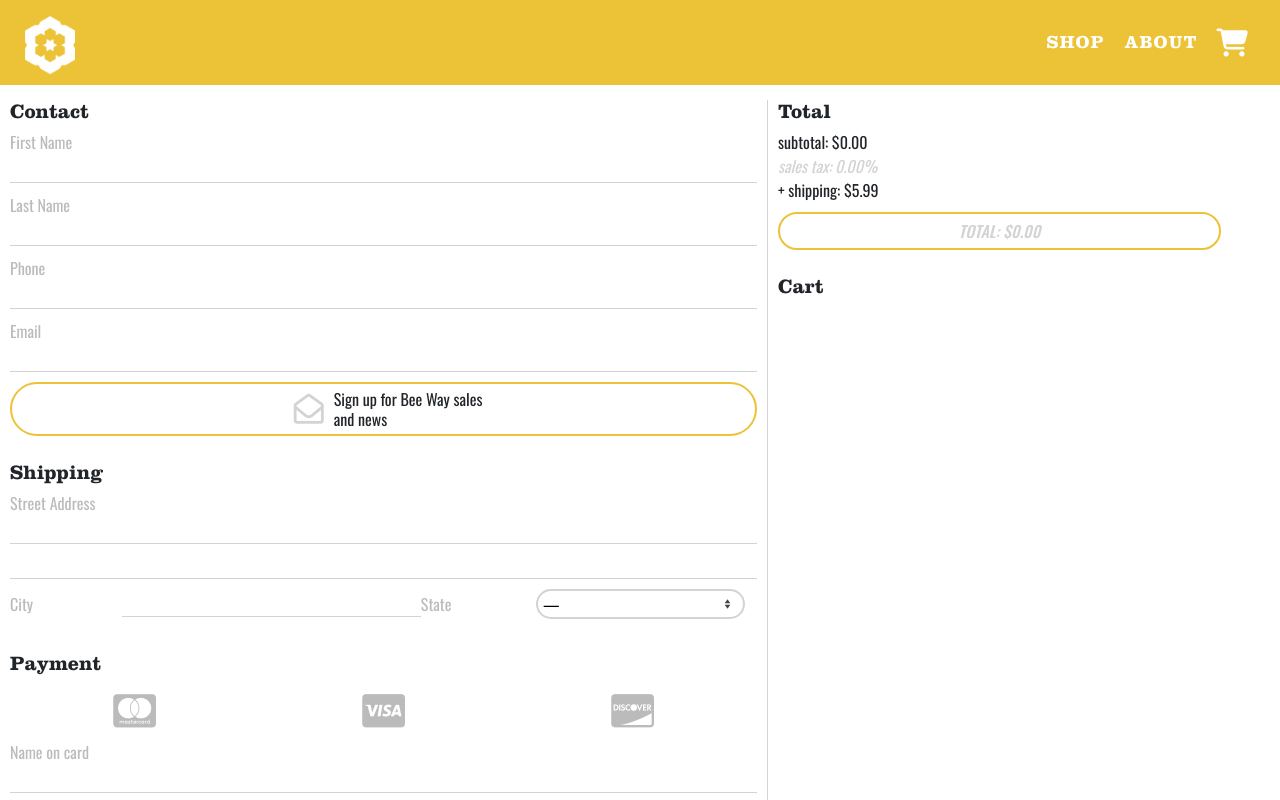
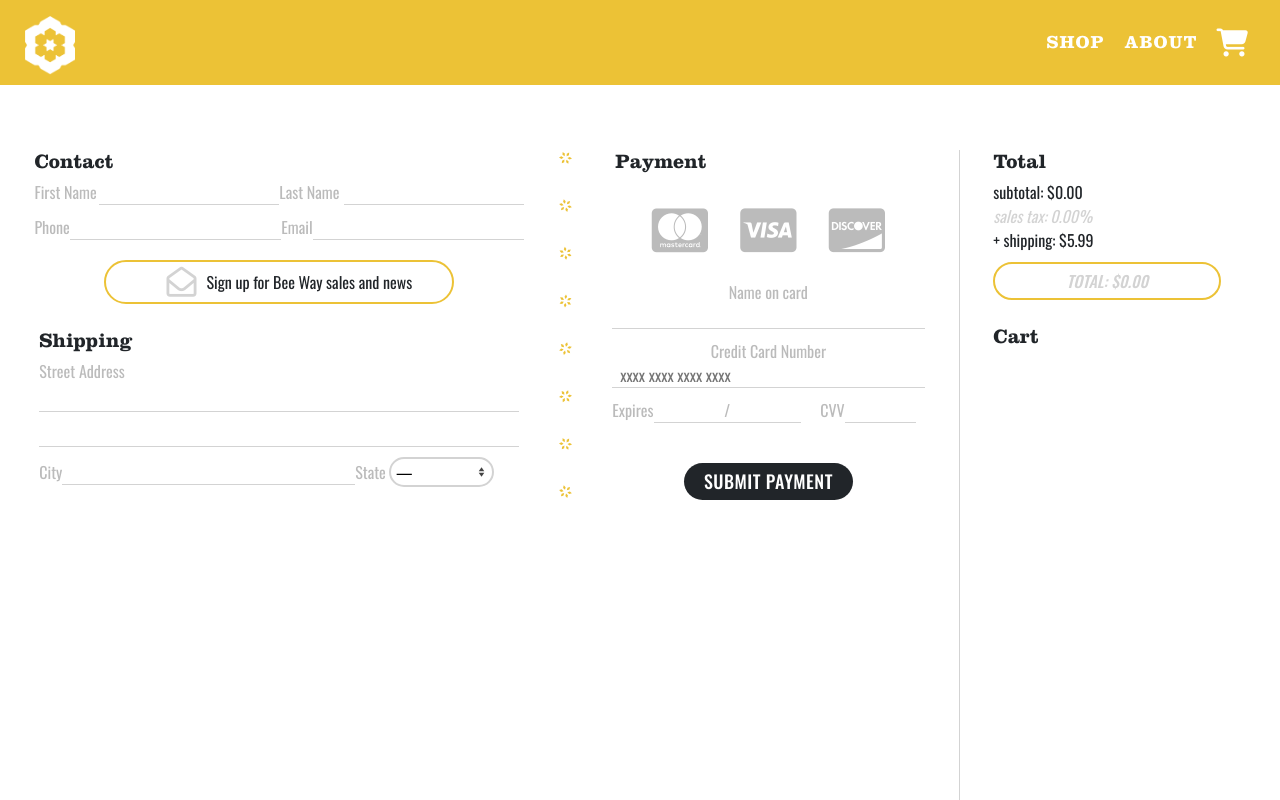
Before and after one commit to andrea-s-hoffman/bee-way-honey, an Angular app: page /checkout in a window 1280 px wide. Built offline with nearby package versions, Linux system fonts and the light colour scheme.

Commit message:
responsive work

```diff
--- a/src/app/checkout/checkout.component.css
+++ b/src/app/checkout/checkout.component.css
@@ -3,6 +3,10 @@
   height: 100vh;
   display: flex;
   overflow: hidden;
+}
+
+.flower-line {
+  visibility: hidden;
 }
 
 .contact,
@@ -62,8 +66,13 @@ input,
   width: 100%;
 }
 
+input {
+  padding-left: 8px;
+}
+
 .fab {
   font-size: 38px;
+  cursor: pointer;
 }
 
 .far {
@@ -97,7 +106,7 @@ input[type="radio"] {
 
 .checkout-container {
   overflow-y: scroll;
-  width: 40%;
+  width: 100%;
   margin: 100px 0 0 0;
   padding: 0 10px;
 }
@@ -137,6 +146,12 @@ input[type="radio"] {
   cursor: pointer;
 }
 
+.checkit {
+  width: 40%;
+  display: flex;
+  justify-content: center;
+}
+
 .cart-img {
   width: 100%;
 }
@@ -152,6 +167,7 @@ input[type="radio"] {
   align-items: center;
   border-radius: 30px;
   padding: 5px 0;
+  cursor: pointer;
 }
 
 #sign-up {
@@ -159,6 +175,7 @@ input[type="radio"] {
   width: unset;
   visibility: hidden;
   display: none;
+  cursor: pointer;
 }
 
 /* .city-state {
@@ -208,6 +225,11 @@ input[type="radio"] {
   font-size: 16px;
   font-weight: 400;
   width: 60%;
+  cursor: pointer;
+}
+
+i {
+  cursor: pointer;
 }
 
 .exp-cvv {
@@ -354,6 +376,7 @@ input[type="radio"] {
   color: lightgray;
   font-size: 26px;
   z-index: 3;
+  cursor: pointer;
 }
 .x-btn:hover {
   color: #212529;
@@ -372,4 +395,133 @@ input[type="radio"] {
   top: -8px;
   right: -18px;
   border-radius: 50%;
+  cursor: pointer;
 }
+
+@media screen and (min-width: 768px) {
+  .cart-img {
+    width: 150px;
+  }
+
+  .form-box {
+    width: 400px;
+  }
+
+  .checkout-container {
+    width: 300px;
+  }
+
+  .sign-up-text {
+    width: unset;
+  }
+}
+
+@media screen and (min-width: 1024px) {
+  .customer-info {
+    width: 75%;
+  }
+
+  .checkit {
+    width: 25%;
+  }
+
+  .form-box {
+    display: flex;
+    width: 98%;
+  }
+
+  .checkout-container {
+    width: 98%;
+    padding: 0 30px;
+  }
+
+  .pay-cont {
+    width: 40%;
+    padding: 0 15px 0 20px;
+    display: flex;
+    flex-direction: column;
+    align-items: center;
+  }
+
+  .contact-cont {
+    width: 60%;
+    padding: 0 15px;
+    display: flex;
+    flex-direction: column;
+    align-items: center;
+  }
+
+  .credit-cards {
+    width: 85%;
+    margin: 25px 0;
+  }
+
+  .fab {
+    font-size: 50px;
+  }
+
+  #cvv {
+    width: 68%;
+  }
+
+  #city {
+    width: 61%;
+  }
+
+  #state {
+    width: 22%;
+  }
+
+  #exp-month,
+  #exp-year {
+    width: 34%;
+  }
+
+  .sign-up {
+    width: 350px;
+    margin: 10px 0 0 0;
+  }
+
+  .pay-deets {
+    margin: 0;
+    width: 98%;
+  }
+
+  .city,
+  .state {
+    width: unset;
+  }
+
+  .shtop {
+    width: 98%;
+  }
+
+  .flex-col {
+    display: flex;
+    width: 100%;
+    flex-direction: column;
+  }
+
+  .flex-row {
+    display: flex;
+  }
+
+  .first-last {
+    width: 180px;
+  }
+
+  .submit-payment {
+    margin: 30px 0 0 0;
+  }
+
+  .flower-line {
+    visibility: visible;
+    width: 13px;
+    margin: 0 20px;
+  }
+
+  .customer-info,
+  .checkout-container {
+    margin: 150px 0 0 0;
+  }
+}
--- a/src/app/checkout/checkout.component.html
+++ b/src/app/checkout/checkout.component.html
@@ -2,22 +2,31 @@
 <main class="main">
     <div class="customer-info">
         <form class="form-container" #checkoutForm="ngForm" (ngSubmit)="onSubmit(checkoutForm)">
-            <div>
+            <div class="form-box">
+                <div class="contact-cont">
+                    <div class="flex-col">
                         <p class="contact">Contact</p>
-                <label for="firstName">First Name</label>
+                        <div class="flex-row">
+                            <label for="firstName" class="first-last">First Name</label>
                             <input type="text" name="firstName" id="first-name" ngModel />
-                <label for="lastName">Last Name</label>
+                            <label for="lastName" class="first-last">Last Name</label>
                             <input type="text" name="lastName" id="last-name" ngModel>
+                        </div>
+                        <div class="flex-row">
                             <label for="phone">Phone</label>
-                <input type="number" name="phone" id="phone" ngModel>
+                            <input type="tel" name="phone" id="phone" ngModel>
                             <label for="email">Email</label>
                             <input type="email" name="email" id="email" ngModel>
+                        </div>
+                    </div>
                     <div class="sign-up">
-                    <input type="checkbox" name="signUp" id="sign-up" (input)="emailSignUpInput(checkoutForm)" ngModel>
+                        <input type="checkbox" name="signUp" id="sign-up" (input)="emailSignUpInput(checkoutForm)"
+                            ngModel>
                         <label for="sign-up" class="sup"><i class="far fa-envelope-open"></i>
                             <p class="sign-up-text">{{signUpText}}</p>
                         </label>
                     </div>
+                    <div class="shtop">
                         <p class="shipping">Shipping</p>
                         <label for="street">Street Address</label>
                         <input type="text" name="street" id="street" ngModel>
@@ -81,9 +90,15 @@
                                 <option value="WY">WY</option>
                             </select>
                         </div>
+                    </div>
+                </div>
+                <img src="assets/Asset 15bee.svg" alt="" class="flower-line">
+                <div class="pay-cont">
+
                     <p class="pay-deets">Payment</p>
                     <div class="credit-cards">
-                    <input class="cc-select-type" type="radio" name="ccType" id="mastercard" value="mastercard" ngModel>
+                        <input class="cc-select-type" type="radio" name="ccType" id="mastercard" value="mastercard"
+                            ngModel>
                         <label class="cc-select-type" for="mastercard"><i class="fab fa-cc-mastercard"></i></label>
                         <input class="cc-select-type" type="radio" name="ccType" id="visa" value="visa" ngModel>
                         <label class="cc-select-type" for="visa"><i class="fab fa-cc-visa"></i></label>
@@ -98,7 +113,8 @@
                     <div class="exp-cvv">
                         <div class="exp">
                             <label for="exp-date">Expires</label>
-                        <input type="text" name="expDate" id="exp-month" maxlength="2" pattern="\d*" required ngModel>
+                            <input type="text" name="expDate" id="exp-month" maxlength="2" pattern="\d*" required
+                                ngModel>
                             <span class="slash">/</span><input type="text" name="expDate" id="exp-year" maxlength="2"
                                 pattern="\d*" required ngModel>
                         </div>
@@ -107,10 +123,14 @@
                             <input type="text" name="cvv" id="cvv" maxlength="3" pattern="\d*" required ngModel>
                         </div>
                     </div>
+                    <button class="submit-payment">submit payment</button>
                 </div>
-            <button class="submit-payment">submit payment</button>
+            </div>
+
+
         </form>
     </div>
+    <div class="checkit">
         <ul class="checkout-container">
             <div class="total-price">
                 <p class="total">Total</p>
@@ -145,6 +165,7 @@
                 </li>
             </div>
         </ul>
+    </div>
     <div class="order-confirm-container" *ngIf="orderPlaced">
         <div class="x-box">
             <i class="x-btn far fa-times-circle" (click)="closePopup()"></i>
--- a/src/app/header/header.component.css
+++ b/src/app/header/header.component.css
@@ -169,6 +169,7 @@
   display: flex;
   justify-content: center;
   align-items: center;
+  cursor: pointer;
 }
 
 .quantity-container {
@@ -195,6 +196,7 @@
   font-weight: 500;
   margin-top: 3.8px;
   padding: 15px;
+  cursor: pointer;
 }
 
 .checkout-btn {
@@ -212,3 +214,9 @@
   cursor: pointer;
   margin: 0 0 100px 0;
 }
+
+@media screen and (min-width: 768px) {
+  .cart-menu {
+    width: 315px;
+  }
+}
--- a/src/app/header/header.component.html
+++ b/src/app/header/header.component.html
@@ -7,7 +7,7 @@
             </a>
         </div>
         <div class="nav-options">
-            <a href="#products">
+            <a href="#shop">
                 <p class="products">shop</p>
             </a>
             <a href="#about">
--- a/src/app/home/home.component.html
+++ b/src/app/home/home.component.html
@@ -1,7 +1,8 @@
 <app-header></app-header>
 <main class="main">
+    <div class="landing">
         <section class="branding" id="branding">
-        <div><img class="bee-way-logo" src="assets/Asset 10@2x.png" alt=""></div>
+            <div><img class="bee-way-logo" src="assets/Asset 14bee.svg" alt=""></div>
             <img class="flower-one" src="assets/Asset 5@2x.png" alt="">
             <img class="flower-two" src="assets/Asset 6@2x.png" alt="">
             <img class="three" src="assets/Asset 7@2x.png" alt="">
@@ -22,9 +23,10 @@
                 </div>
             </div>
         </section>
+    </div>
     <section class="products" id="shop">
         <app-products *ngFor="let item of productsForSale, index as i" [itemRef]="item" [productsRef]="productsForSale"
-            (newCartItemEvent)="addToCart($event)"></app-products>
+            (newCartItemEvent)="addToCart($event)" class="card"></app-products>
     </section>
     <section class="about" id="about">
         <div class="about-container">
--- a/src/app/products/products.component.css
+++ b/src/app/products/products.component.css
@@ -111,3 +111,50 @@ a {
 .selected {
   border-bottom: solid 1px black;
 }
+
+@media screen and (min-width: 768px) {
+  .product-card {
+    display: flex;
+    width: 100%;
+    height: unset;
+    justify-content: center;
+    position: relative;
+    margin-top: 0;
+  }
+
+  .prod-img {
+    width: 100%;
+    height: unset;
+  }
+
+  .product {
+    margin-top: 0;
+    width: unset;
+  }
+
+  .products {
+    justify-content: center;
+  }
+
+  .fas {
+    visibility: hidden;
+  }
+
+  .add-box {
+    width: 50px;
+    height: 50px;
+  }
+  .add {
+    font-size: 14px;
+    line-height: 17px;
+  }
+
+  .price,
+  .title {
+    font-size: 18px;
+  }
+
+  .title-description {
+    padding: 0;
+  }
+}
--- a/src/styles.css
+++ b/src/styles.css
@@ -25,6 +25,10 @@ p {
   font-family: "Clarendon", serif;
   margin-block-start: 0;
   margin-block-end: 0;
+}
+
+*::-webkit-scrollbar {
+  display: none;
 }
 
 ul {
```
Also changed, not shown: src/app/home/home.component.css (+59 -0 lines), src/assets/Asset 14bee.svg (added), src/assets/Asset 15bee.svg (added). Lines whose indentation alone changed are shown as unchanged.
